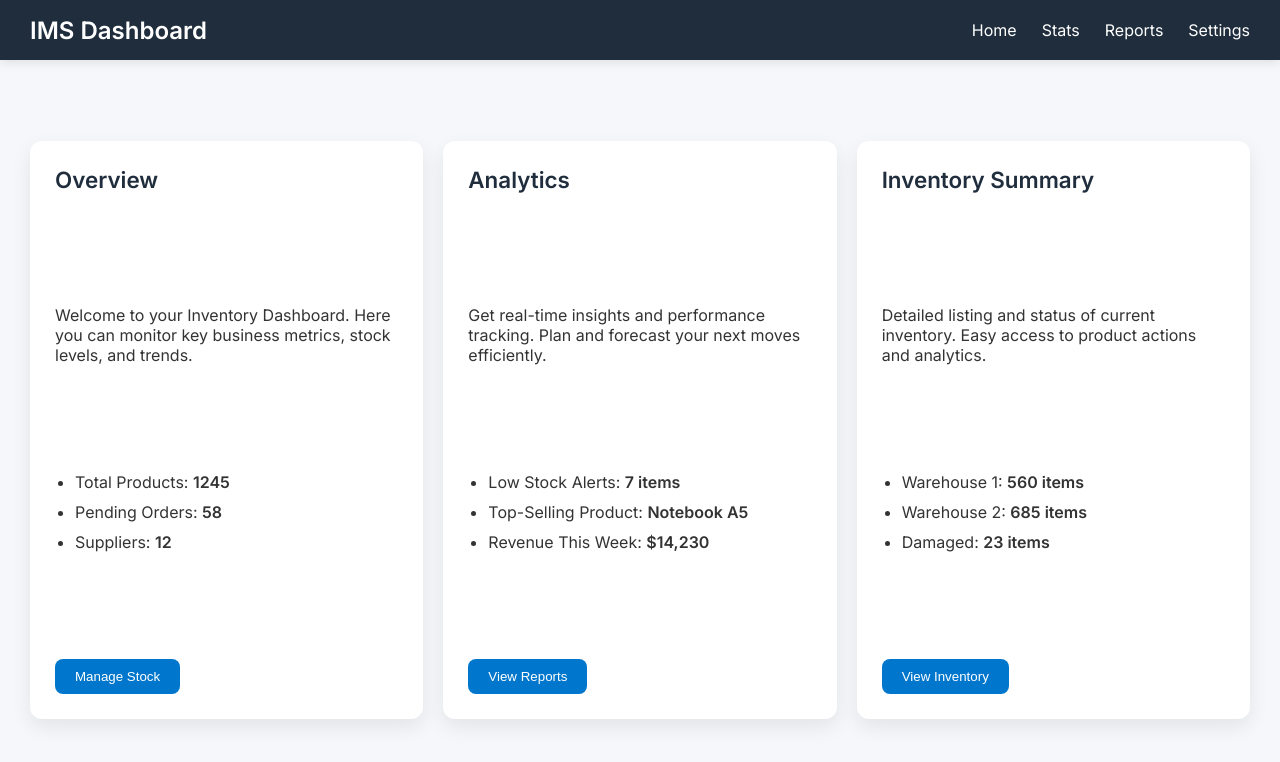
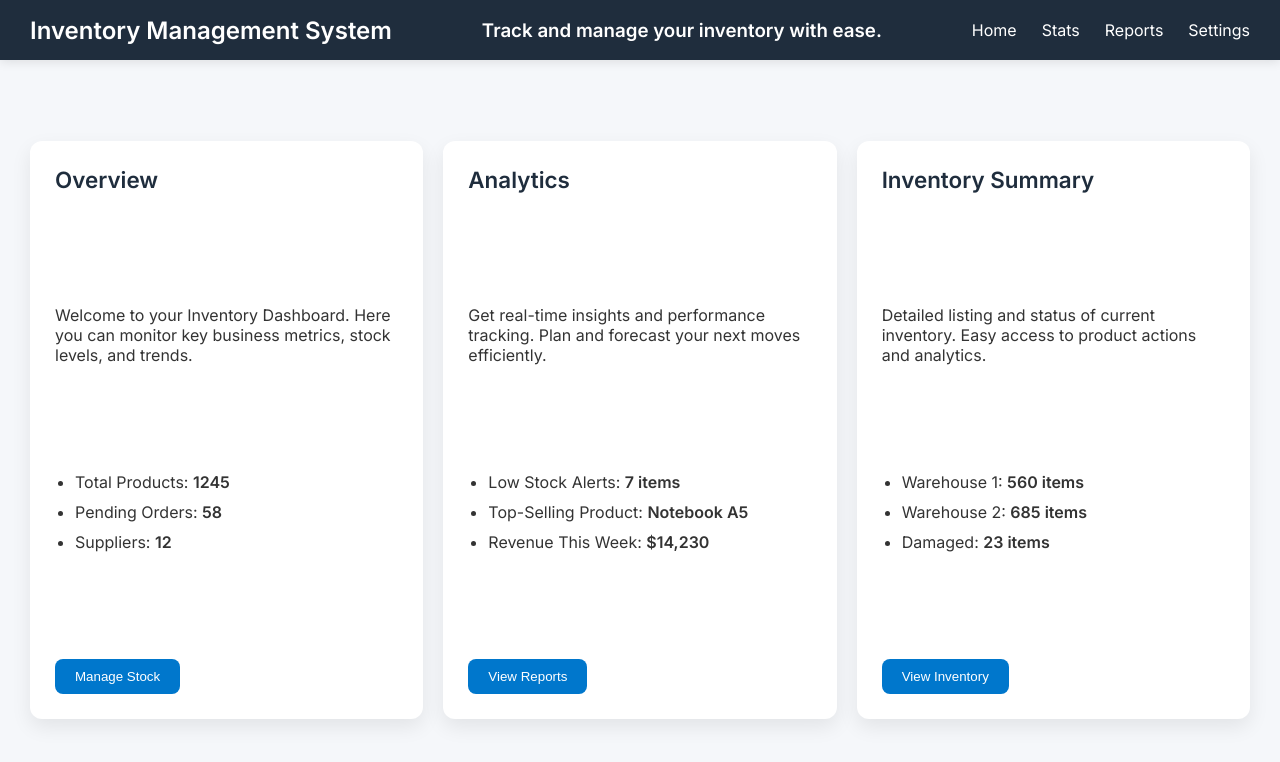
Before and after one commit to Janhavi-j001/inventory-app, a website: page frontend/index.html in a window 1280 px wide. Drawn offline with Linux system fonts and the light colour scheme.

Commit message:
Navbar updated

```diff
--- a/frontend/index.html
+++ b/frontend/index.html
@@ -114,7 +114,8 @@
 <body>
 
   <nav class="navbar">
-    <h1>IMS Dashboard</h1>
+    <h1 style="text-align: center;">Inventory Management System</h1>
+    <h3 style="text-align: center;">Track and manage your inventory with ease.</h3>
     <ul>
       <li><a href="#">Home</a></li>
       <li><a href="#">Stats</a></li>
```
